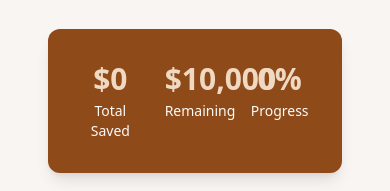
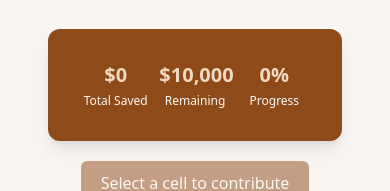
Before and after one commit to ever-oli/money-box, a React (Vite) app: page / in a window 390 px wide. Shown: the part 139-330 px from the top of the page. Built offline with nearby package versions, Linux system fonts and the light colour scheme; no server answers; the database is empty.

Commit message:
Preceding changes

```diff
--- a/src/components/StatsDisplay.tsx
+++ b/src/components/StatsDisplay.tsx
@@ -8,18 +8,18 @@ const StatsDisplay = () => {
   return (
     <div className="w-full">
       <div className="bg-primary text-primary-foreground rounded-xl p-8 shadow-lg">
-        <div className="grid grid-cols-3 gap-6 text-center">
+        <div className="grid grid-cols-3 gap-2 sm:gap-6 text-center">
           <div>
-            <div className="text-3xl font-bold text-secondary">{formatCurrency(currentAmount)}</div>
-            <div className="text-sm mt-1">Total Saved</div>
+            <div className="text-xl sm:text-3xl font-bold text-secondary">{formatCurrency(currentAmount)}</div>
+            <div className="text-xs sm:text-sm mt-1">Total Saved</div>
           </div>
           <div>
-            <div className="text-3xl font-bold text-secondary">{formatCurrency(remainingAmount)}</div>
-            <div className="text-sm mt-1">Remaining</div>
+            <div className="text-xl sm:text-3xl font-bold text-secondary">{formatCurrency(remainingAmount)}</div>
+            <div className="text-xs sm:text-sm mt-1">Remaining</div>
           </div>
           <div>
-            <div className="text-3xl font-bold text-secondary">{progressPercentage}%</div>
-            <div className="text-sm mt-1">Progress</div>
+            <div className="text-xl sm:text-3xl font-bold text-secondary">{progressPercentage}%</div>
+            <div className="text-xs sm:text-sm mt-1">Progress</div>
           </div>
         </div>
       </div>
```
